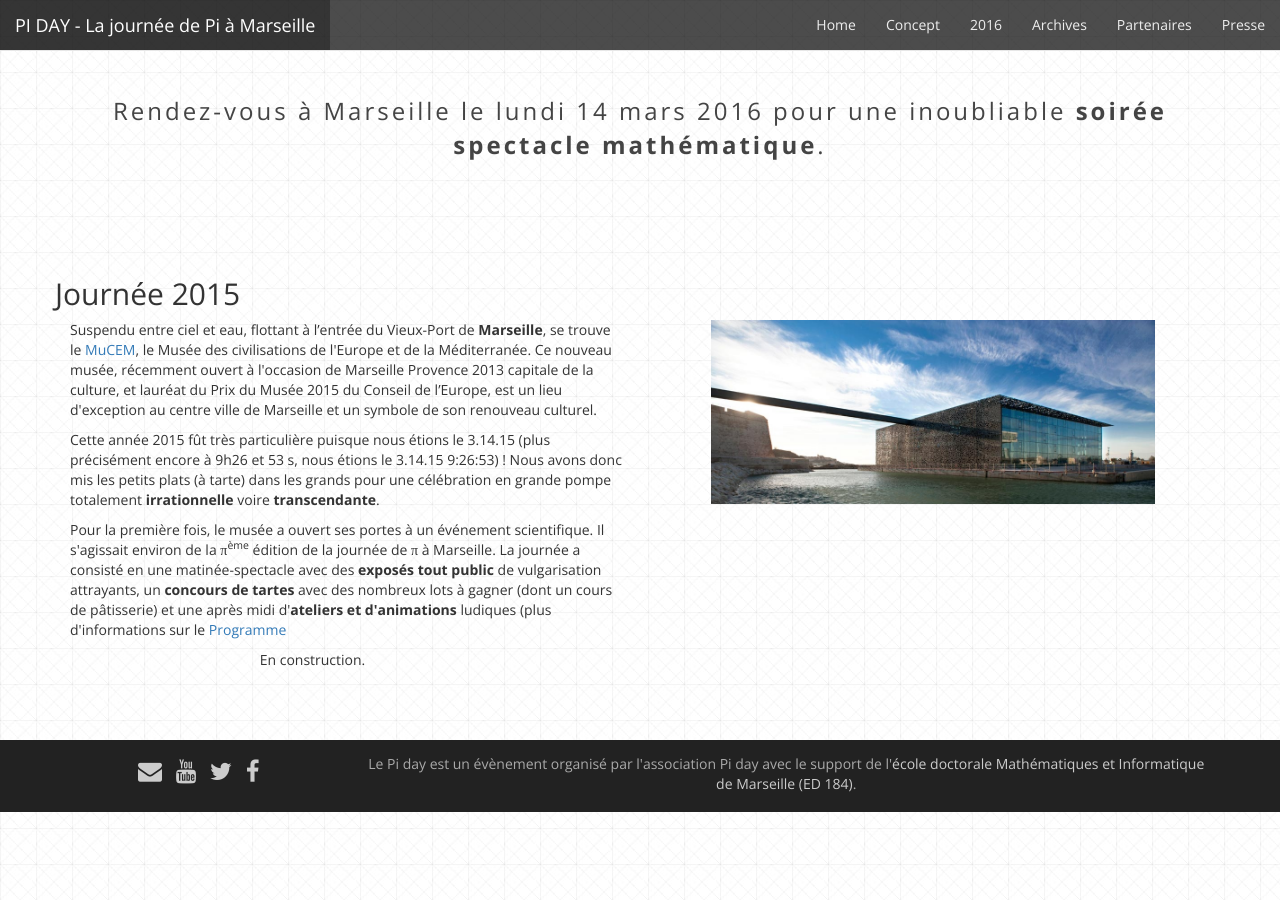
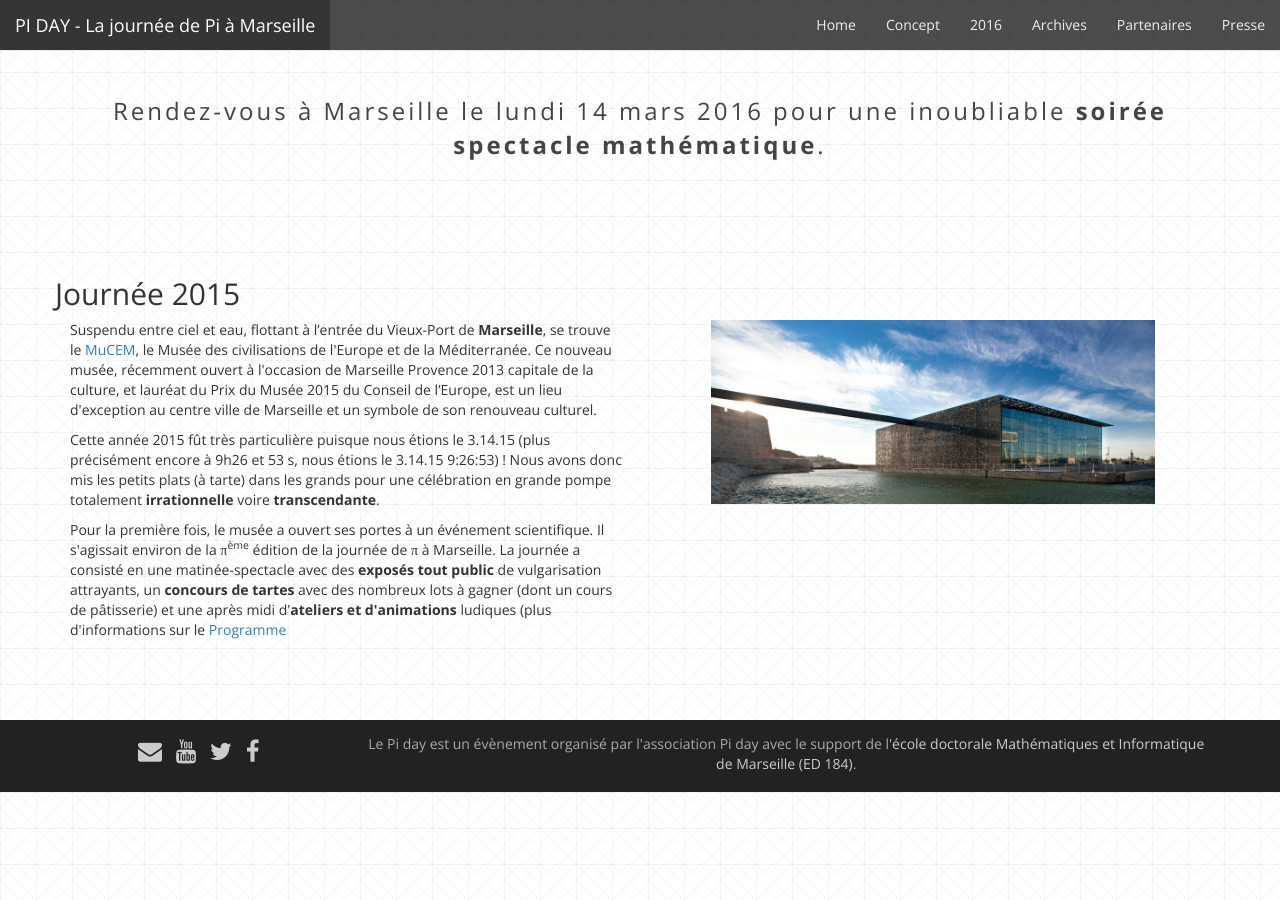
Before and after one commit to Piday/piday.github.io, a Jekyll site: the page built from archives.html, in a window 1280 px wide. Built offline with Jekyll 4.4.1, drawn with Linux system fonts in a browser that asks for light colours; nearby versions of some CDN libraries; Markdown is read by kramdown in place of the engine named in the settings.

Commit message:
archives/2015

```diff
--- a/archives.html
+++ b/archives.html
@@ -32,9 +32,6 @@ permalink: /Archives/
     </div>
   </div>
 </div>
-<div class="row text-center">
-	<div class="col-sm-6">En construction.</div>
-</div>
 
       </div>
     </div>
--- a/programme.html
+++ b/programme.html
@@ -1,7 +1,7 @@
 ---
 layout: default
 title: Pi Day - Le Programme
-permalink: 2015/Programme/
+permalink: Archives/2015/Programme/
 ---
 
 <div class="vertical-spacer"></div>
```
